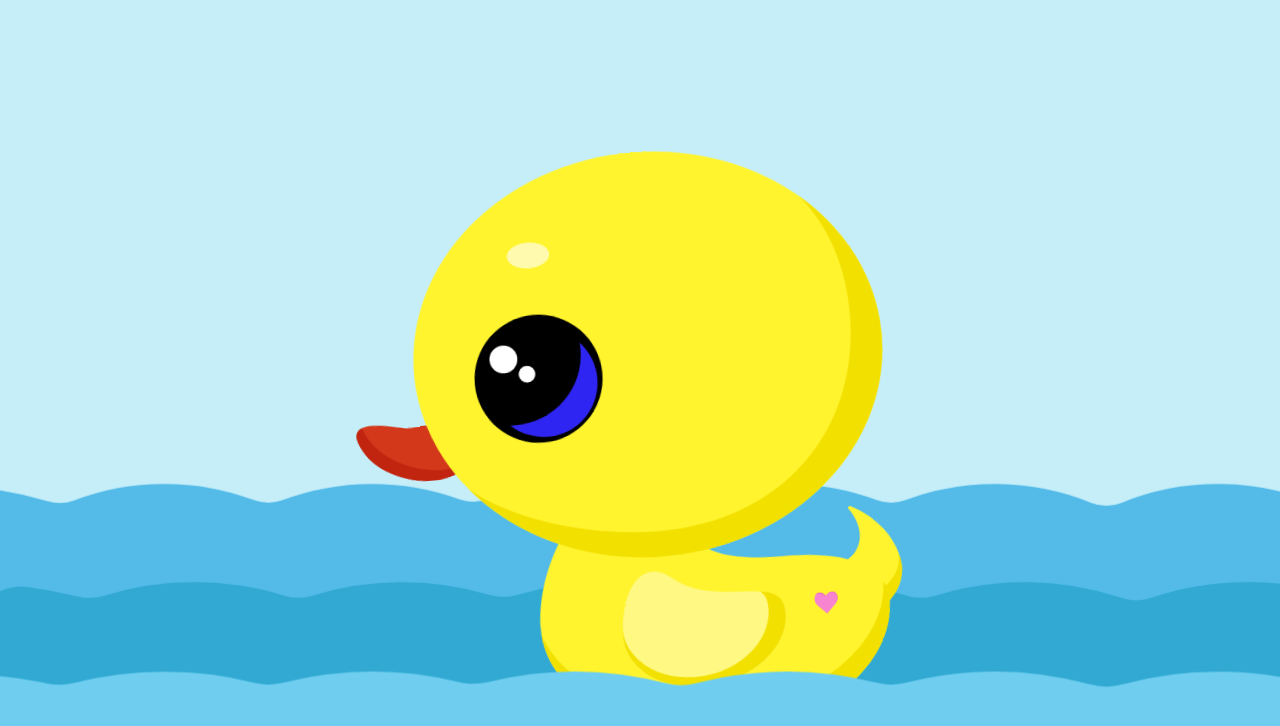
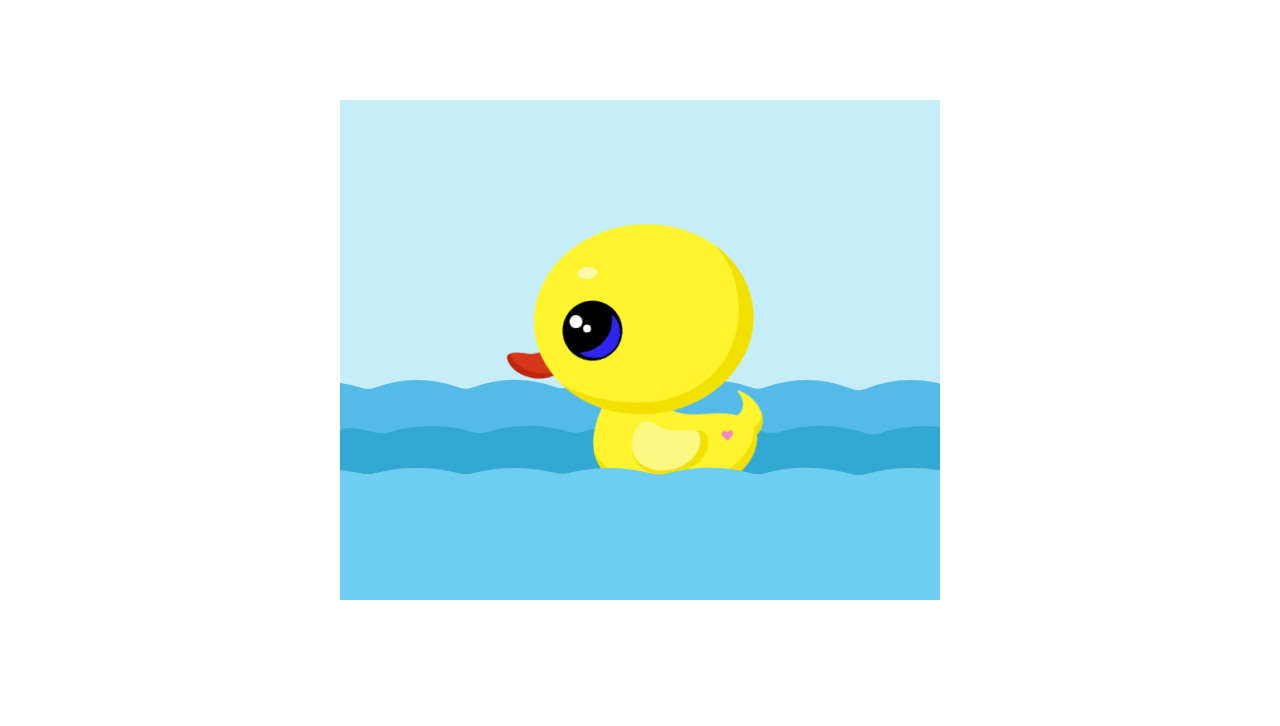
Before and after one commit to weronikadominiak/animated-svgs, a plain HTML site: page ducky.html in a window 1280 px wide. Drawn offline with Linux system fonts and the light colour scheme.

Commit message:
Ducky | Put svg in container, restrict size

```diff
--- a/ducky.html
+++ b/ducky.html
@@ -16,7 +16,18 @@
         body {
             margin: 0;
             height: 100%;
-            background-color: #6fceef;
+            background-color: #fff;
+        }
+
+        .container {
+            height: 100%;
+            width: 100%;
+            max-height: 600px;
+            max-width: 600px;
+            position: fixed;
+            top: 50%;
+            left: 50%;
+            transform: translate(-50%, -50%);
         }
 
         .swimming-duck {
@@ -135,6 +146,7 @@
 </head>
 
 <body>
+    <div class="container">
             <svg class="swimming-duck" xmlns="http://www.w3.org/2000/svg" viewBox="17 -9 300 200">
                 <title>Ducky</title>
                 <path class="wave1"
@@ -196,5 +208,6 @@
                     <path class="wave3"
                         d="M326.91,205.26a132.29,132.29,0,0,0-16.22,3.18,13.83,13.83,0,0,1-8-.22A79.6,79.6,0,0,0,276.48,204,82,82,0,0,0,254,207a13.59,13.59,0,0,1-7.27,0,85.24,85.24,0,0,0-43.42-.41,13.81,13.81,0,0,1-6.76,0,85.4,85.4,0,0,0-42.41.13,13.75,13.75,0,0,1-6.92,0,85.62,85.62,0,0,0-41.7-.32,14.71,14.71,0,0,1-7,0,85.61,85.61,0,0,0-41.19.19,13.81,13.81,0,0,1-6.76,0,82.7,82.7,0,0,0-21-2.61,82.86,82.86,0,0,0-21.16,2.66,14.08,14.08,0,0,1-6.36.1C-1.23,206-5.44,205.43-9.22,205c-5-.6-9.78,1.5-9.78,4.32v93.29c0,2.44,3.6,4.42,8,4.42H329c4.44,0,8-2,8-4.42v-93C337,206.63,332,204.52,326.91,205.26Z" />
             </svg>
+    </div>
 </body>
 </html>
```
Lines whose indentation alone changed are shown as unchanged.
